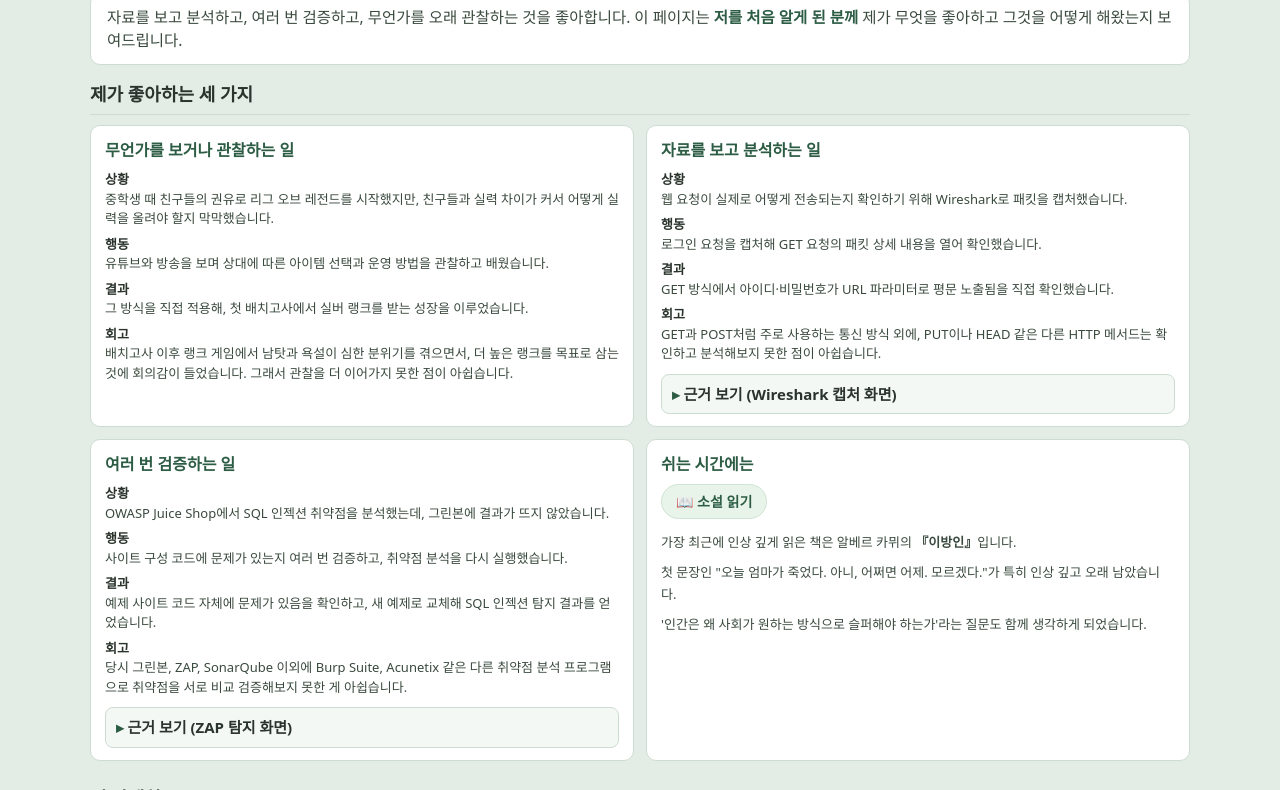
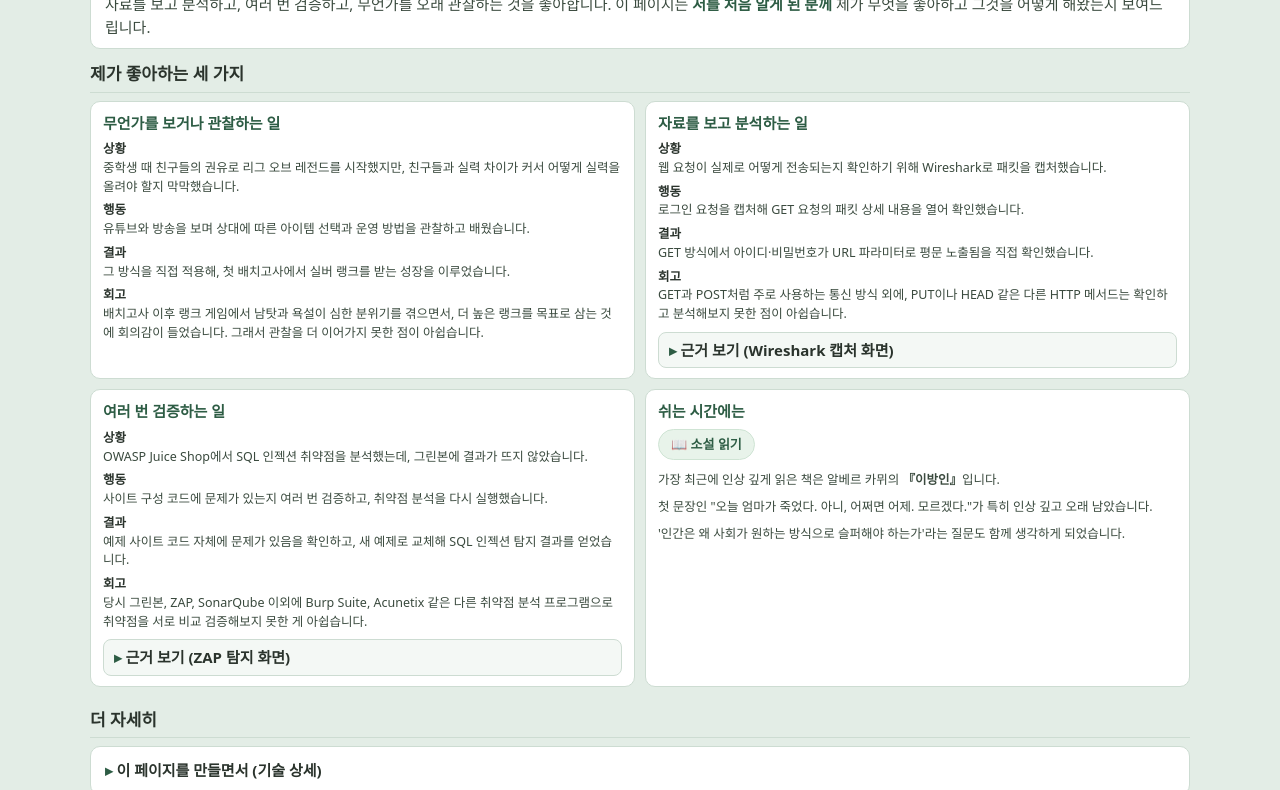
Before and after one commit to ILB72/one-page-intro, a plain HTML site: page index.html in a window 1280 px wide. Shown: the part 101-891 px from the top of the page. Drawn offline with Linux system fonts and the light colour scheme.

Commit message:
index 여백 수정

```diff
--- a/index.html
+++ b/index.html
@@ -26,11 +26,11 @@
       background: var(--bg);
       color: var(--text);
       line-height: 1.5;
-      padding: 16px 20px 32px;
+      padding: 12px 20px 24px; /* 상하 패딩 축소 */
     }
 
     .wrap { max-width: 1100px; margin: 0 auto; }
-    header { margin-bottom: 16px; }
+    header { margin-bottom: 12px; } /* 16px → 12px */
 
     .eyebrow {
       font-size: 12px;
@@ -42,13 +42,13 @@
     }
 
     h1 {
-      font-size: clamp(26px, 4.5vw, 38px);
+      font-size: clamp(24px, 4vw, 34px); /* 최대 38px → 34px */
       line-height: 1.15;
-      margin-bottom: 8px;
+      margin-bottom: 6px; /* 8px → 6px */
     }
 
     .lede {
-      font-size: 15.5px;
+      font-size: 15px; /* 15.5px → 15px */
       color: var(--text-dim);
       max-width: 100%;
     }
@@ -58,62 +58,60 @@
       background: var(--surface);
       border: 1px solid var(--border);
       border-radius: 10px;
-      padding: 12px 16px;
-      margin-top: 12px;
+      padding: 10px 14px; /* 12px 16px → 10px 14px */
+      margin-top: 10px; /* 12px → 10px */
     }
 
-    .lede-box .lede {
-      margin: 0;
-    }
+    .lede-box .lede { margin: 0; }
 
     .target {
       font-weight: 700;
       color: var(--accent);
     }
 
-    section { margin-bottom: 24px; }
+    section { margin-bottom: 20px; } /* 24px → 20px */
 
     h2 {
-      font-size: 18px;
-      margin-bottom: 10px;
-      padding-bottom: 6px;
+      font-size: 17px; /* 18px → 17px */
+      margin-bottom: 8px; /* 10px → 8px */
+      padding-bottom: 5px; /* 6px → 5px */
       border-bottom: 1px solid var(--border);
     }
 
     .grid {
       display: grid;
       grid-template-columns: repeat(2, 1fr);
-      gap: 12px;
+      gap: 10px; /* 12px → 10px */
     }
 
     .card {
       background: var(--surface);
       border: 1px solid var(--border);
       border-radius: 10px;
-      padding: 12px 14px;
+      padding: 10px 12px; /* 12px 14px → 10px 12px */
     }
 
     .card h3 {
-      font-size: 16px;
-      margin-bottom: 8px;
+      font-size: 15px; /* 16px → 15px */
+      margin-bottom: 6px; /* 8px → 6px */
       color: var(--accent);
     }
 
-    .card dl { font-size: 13px; }
+    .card dl { font-size: 12.5px; } /* 13px → 12.5px */
     .card dt {
       font-weight: 700;
       color: var(--text);
-      margin-top: 6px;
+      margin-top: 5px; /* 6px → 5px */
     }
     .card dt:first-child { margin-top: 0; }
     .card dd { color: var(--text-dim); margin-left: 0; }
 
     .evidence-toggle {
-      margin-top: 10px;
+      margin-top: 8px; /* 10px → 8px */
       background: var(--accent-soft);
       border: 1px solid var(--border);
       border-radius: 8px;
-      padding: 8px 10px;
+      padding: 6px 10px; /* 8px 10px → 6px 10px */
       font-size: 12px;
     }
     .evidence-toggle summary {
@@ -141,30 +139,26 @@
       background: var(--hobby-bg);
       border: 1px solid #cfe4d4;
       border-radius: 999px;
-      padding: 6px 14px;
-      font-size: 14px;
+      padding: 5px 12px; /* 6px 14px → 5px 12px */
+      font-size: 13px; /* 14px → 13px */
       color: var(--hobby-text);
       font-weight: 600;
     }
 
     .hobby-text {
-      margin-top: 12px;
-      font-size: 13px;
+      margin-top: 10px; /* 12px → 10px */
+      font-size: 12.5px; /* 13px → 12.5px */
       color: var(--text-dim);
-      line-height: 1.7;
+      line-height: 1.65; /* 1.7 → 1.65 */
     }
-    .hobby-text p {
-      margin-bottom: 8px;
-    }
-    .hobby-text p:last-child {
-      margin-bottom: 0;
-    }
+    .hobby-text p { margin-bottom: 6px; } /* 8px → 6px */
+    .hobby-text p:last-child { margin-bottom: 0; }
 
     details {
       background: var(--surface);
       border: 1px solid var(--border);
       border-radius: 10px;
-      padding: 14px 16px;
+      padding: 12px 14px; /* 14px 16px → 12px 14px */
     }
 
     summary {
@@ -188,8 +182,8 @@
     }
 
     .detail-body {
-      margin-top: 10px;
-      font-size: 13px;
+      margin-top: 8px; /* 10px → 8px */
+      font-size: 12.5px; /* 13px → 12.5px */
       color: var(--text-dim);
     }
 
@@ -199,7 +193,7 @@
 
     @media (max-width: 720px) {
       .grid { grid-template-columns: 1fr; }
-      body { padding: 12px 14px 28px; }
+      body { padding: 10px 14px 24px; }
     }
   </style>
 </head>
```
